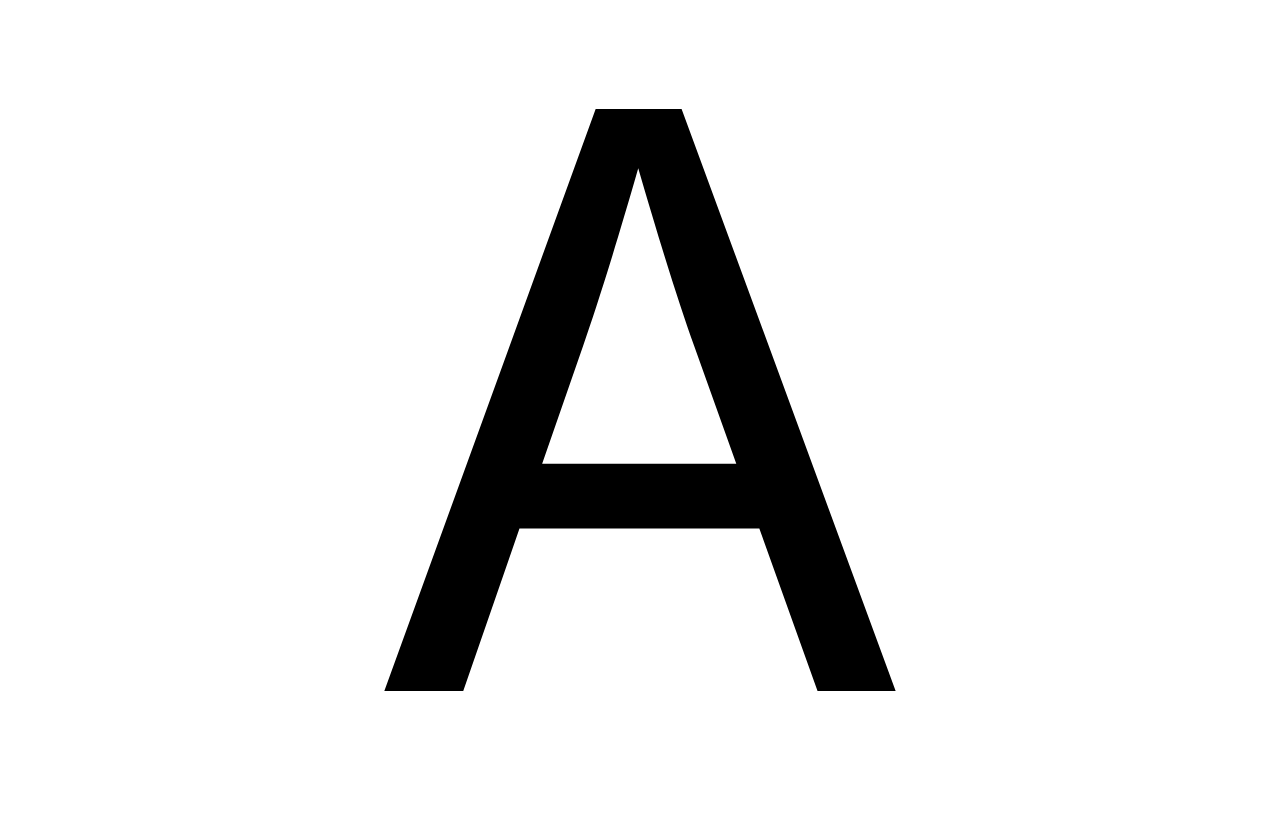
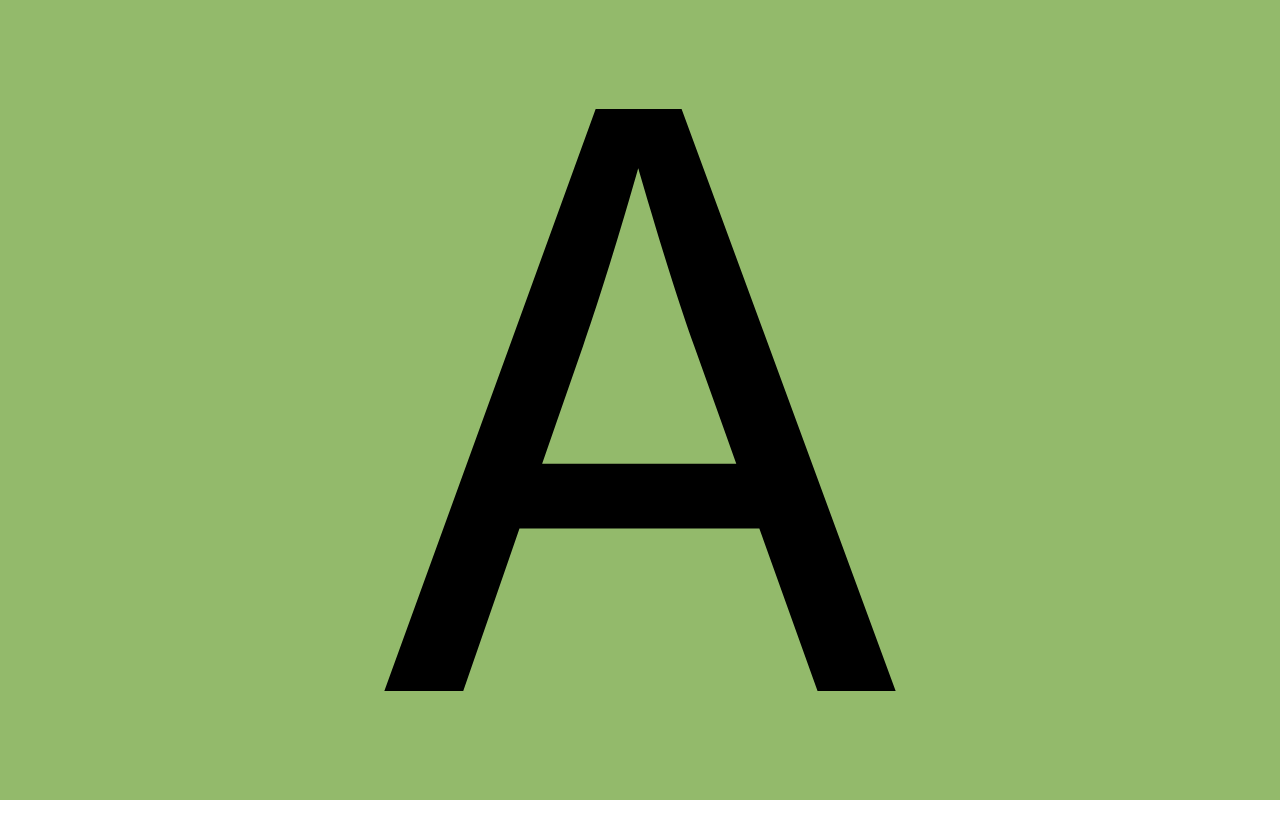
Before and after one commit to tchssk/character-viewer, a React (Create React App) app: page /#/A in a window 1280 px wide. Shown: the top 838 px of the page. Built offline with nearby package versions, Linux system fonts and the light colour scheme.

Commit message:
Add background-color

```diff
--- a/src/App.css
+++ b/src/App.css
@@ -38,8 +38,22 @@
   }
 }
 
+@keyframes huerotate {
+  from {
+    filter: hue-rotate(0deg);
+  }
+
+  to {
+    filter: hue-rotate(360deg);
+  }
+}
+
 a {
   align-items: center;
+  animation: huerotate 30s linear infinite;
+  background-color: #ef9a9a
+    /* From Material UI color palette */
+  ;
   display: flex;
   font-size: 100dvmin;
   height: 100dvh;
```
